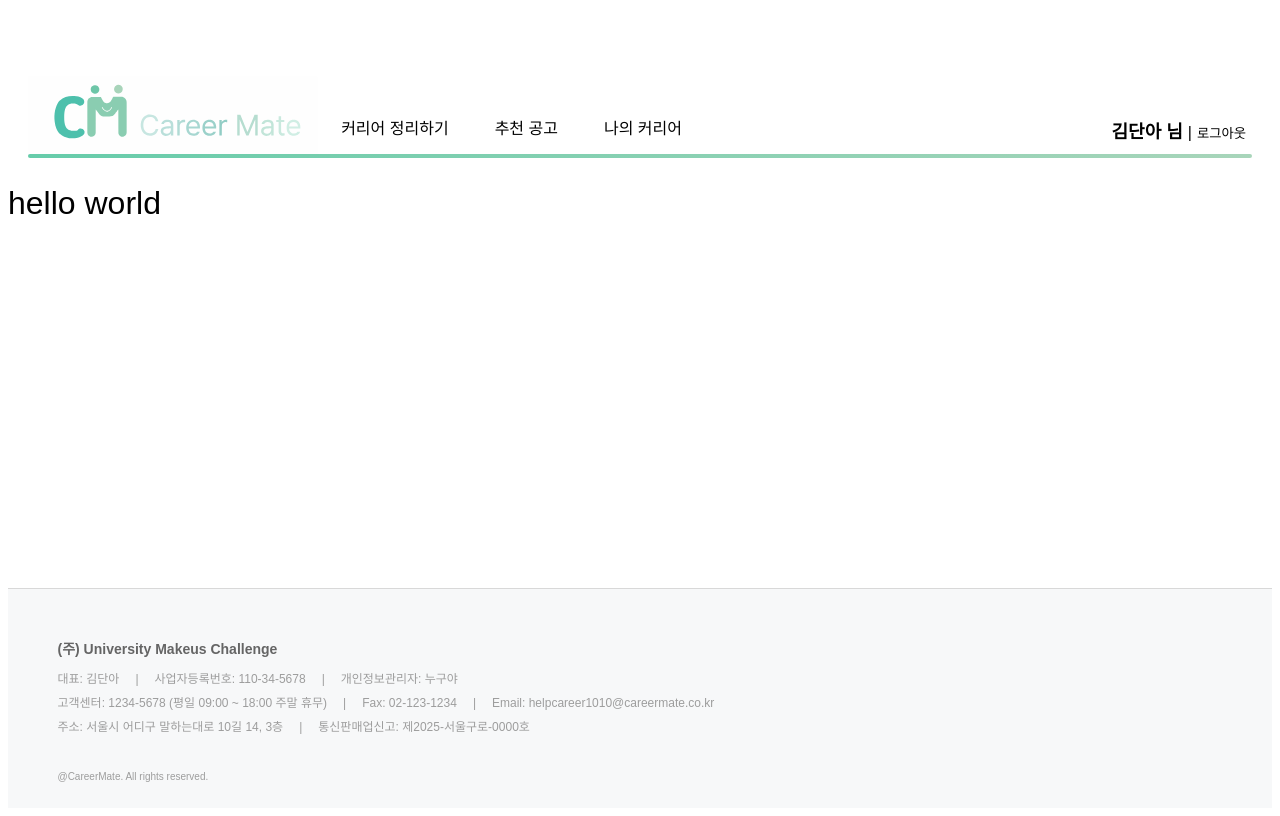
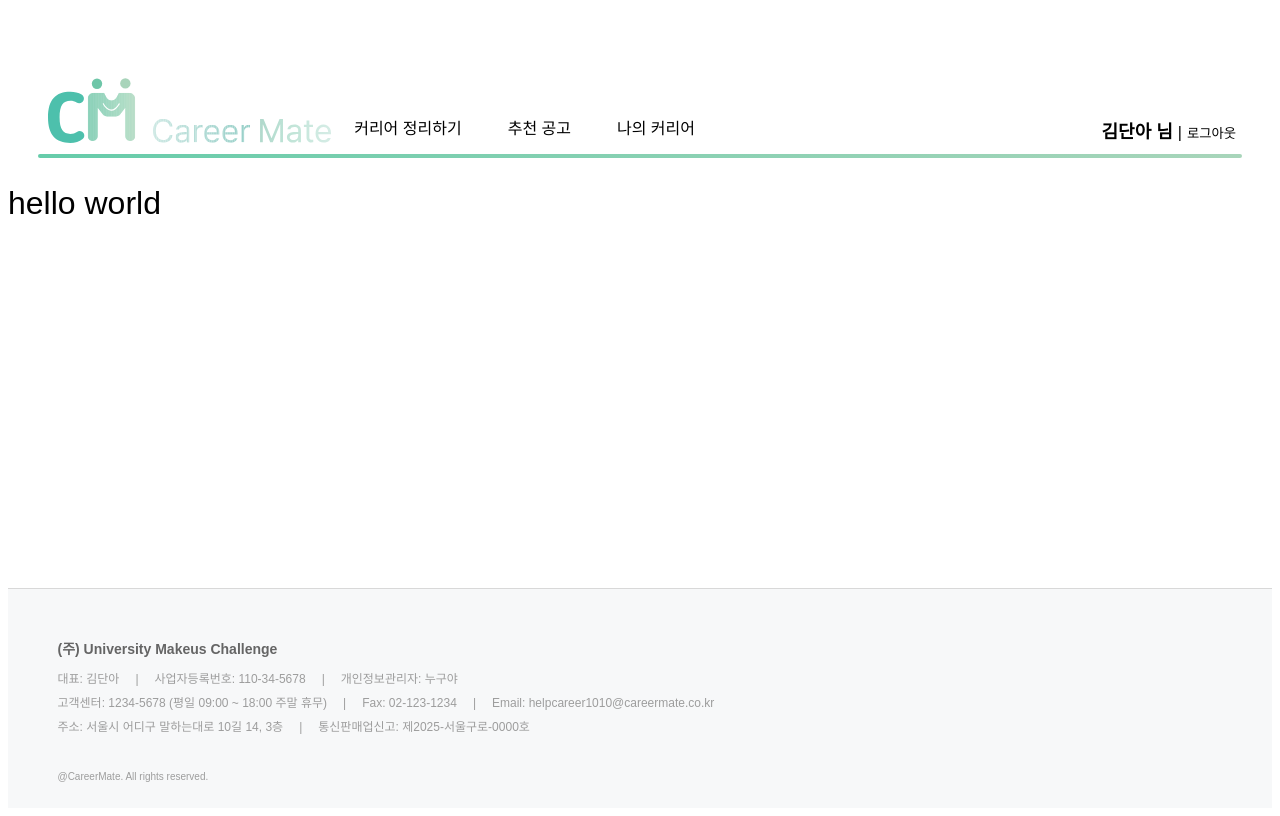
Before and after one commit to Career-Mate/Web, a React (Vite) app: page / in a window 1280 px wide. Built offline with nearby package versions, Linux system fonts and the light colour scheme; a web font is replaced by a local one.

Commit message:
style: 네비바 로고 이미지 변경 및 좌우 마진 수정

```diff
--- a/src/components/common/Menu/Navbar/styled/styled.js
+++ b/src/components/common/Menu/Navbar/styled/styled.js
@@ -3,8 +3,8 @@ import styled from 'styled-components';
 export const NavbarContainer = styled.div`
     display: flex;
     margin-top: 20px;
-    padding-left: 20px;
-    padding-right: 20px;
+    padding-left: 30px;
+    padding-right: 30px;
     box-sizing: border-box;
     flex-direction: column;
     justify-self: center;
@@ -37,11 +37,11 @@ export const LogoWrapper = styled.div`
 export const Logo = styled.img`
     width: 100%;
     max-height: 150px;
+    margin-left: 10px;
     cursor: pointer;
     object-fit: cover;
-    clip-path: inset(20% 0 25% 0);
     position: relative;
-    transform: translateY(23%);
+    transform: translateY(-23%);
 `;
 
 export const TextWrapper = styled.div`
@@ -75,8 +75,7 @@ export const GradientBorder = styled.div`
     position: absolute;
     bottom: 0;
     left: 20;
-    width: calc(100% - 40px);
-    padding: 0 20px;
+    width: calc(100% - 60px);
     height: 4px;
     box-sizing: border-box;
     border-radius: 4px;
```
Also changed, not shown: src/assets/common/career-mate.svg.
